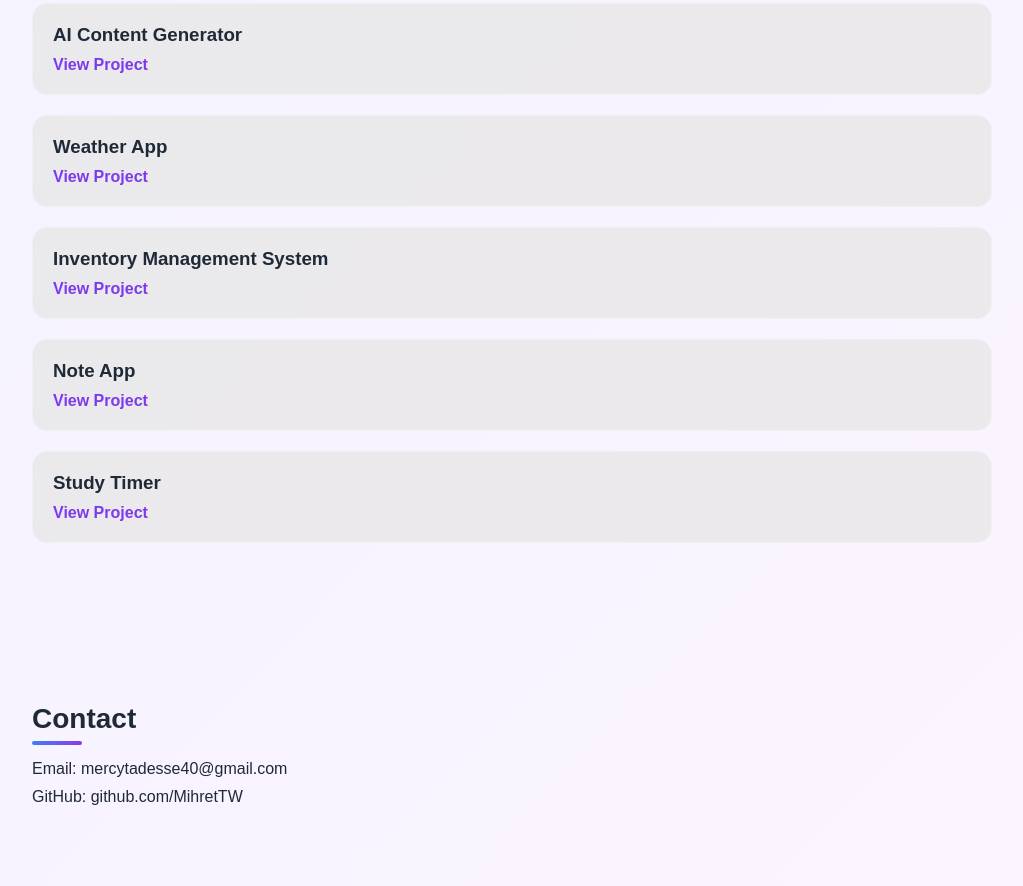
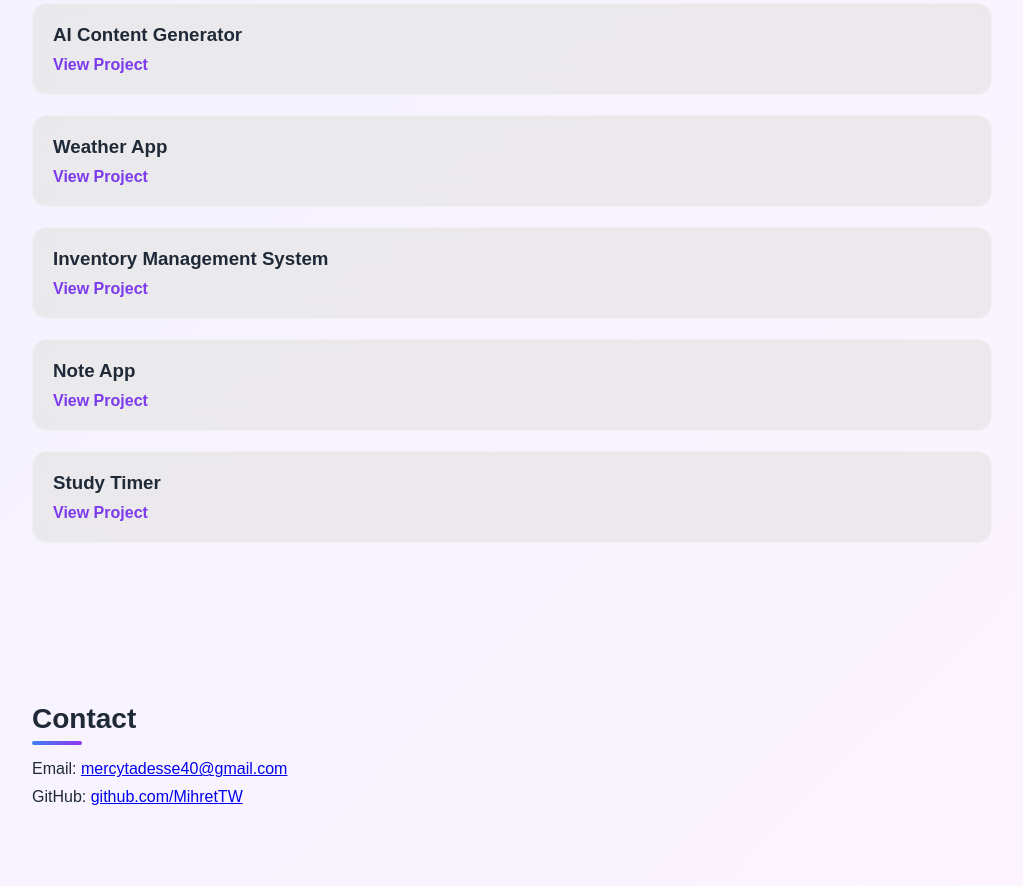
Before and after one commit to MihretTW/Portfolio, a plain HTML site: page index.html in a window 1280 px wide. Shown: the part 1170-2056 px from the top of the page, without its empty margins (128-1151 px from the left). Drawn offline with Linux system fonts and the light colour scheme; a script that the page names is missing.

Commit message:
Update index.html

```diff
--- a/index.html
+++ b/index.html
@@ -92,10 +92,22 @@
 
     <!-- Contact -->
     <section id="contact">
-      <h2>Contact</h2>
-      <p>Email: mercytadesse40@gmail.com</p>
-      <p>GitHub: github.com/MihretTW</p>
-    </section>
+  <h2>Contact</h2>
+
+  <p>
+    Email:
+    <a href="mailto:mercytadesse40@gmail.com">
+      mercytadesse40@gmail.com
+    </a>
+  </p>
+
+  <p>
+    GitHub:
+    <a href="https://github.com/MihretTW" target="_blank">
+      github.com/MihretTW
+    </a>
+  </p>
+</section>
 
     <script src="script.js"></script>
   </body>
```
